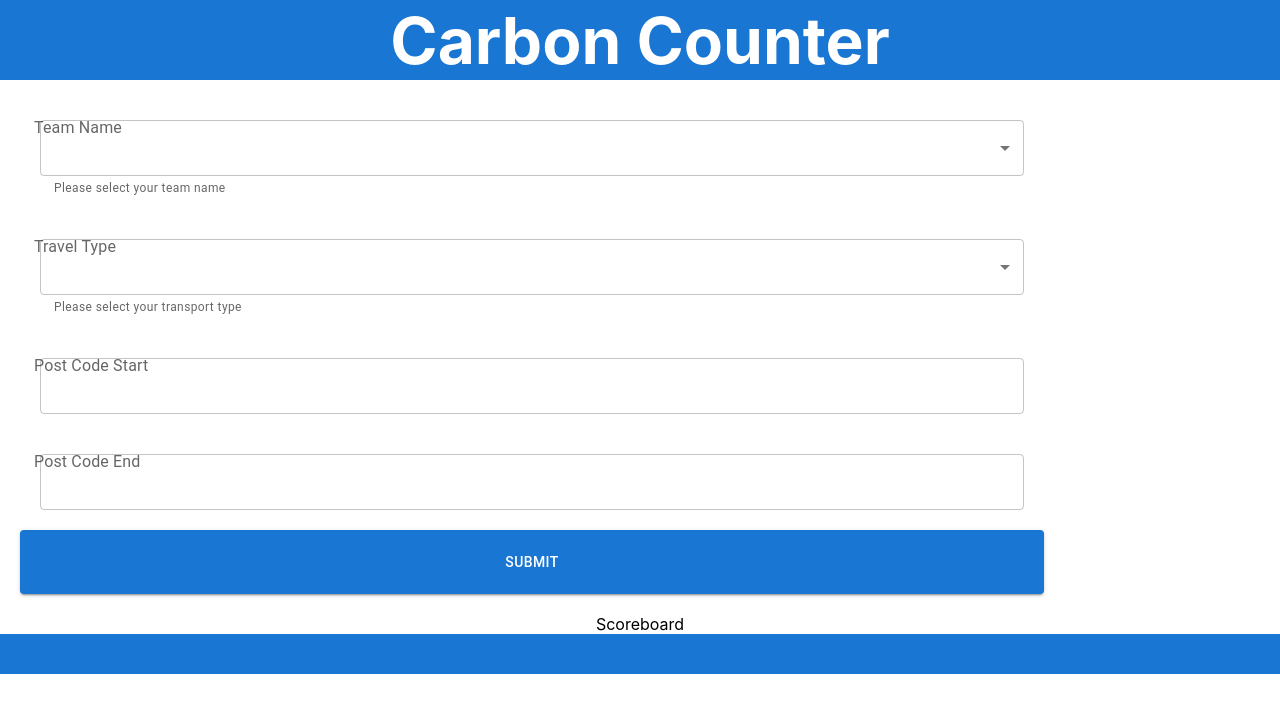
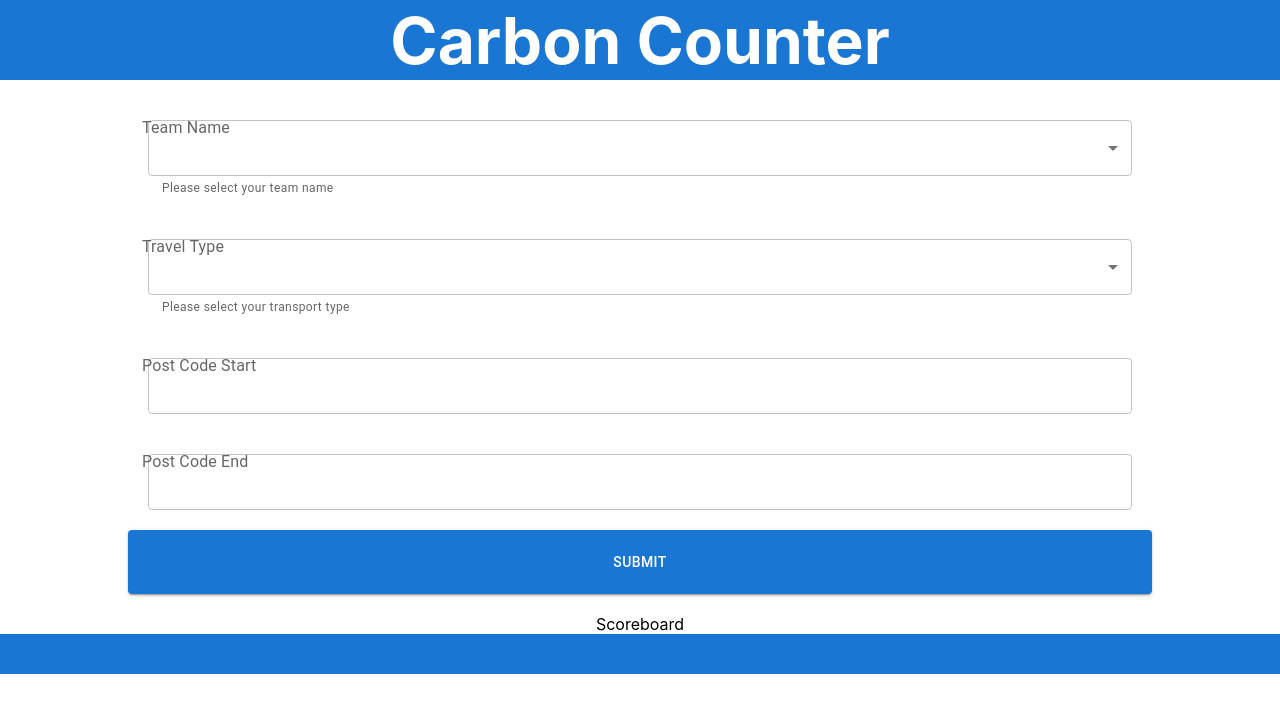
Before and after one commit to afam-io/climate-hackathon, a React (Create React App) app: page / in a window 1280 px wide. Shown: the top 712 px of the page. Built offline with nearby package versions, Linux system fonts and the light colour scheme.

Commit message:
centered app

```diff
--- a/src/App.css
+++ b/src/App.css
@@ -56,3 +56,9 @@
   width: 100vw;
   background-color: #1976d2;
 }
+
+.app-container {
+  display: flex;
+  flex-direction: column;
+  align-items: center;
+}
--- a/src/App.js
+++ b/src/App.js
@@ -7,10 +7,12 @@ import Footer from './components/Footer';
 function App() {
   return (
     <div className='App'>
-      <Header />
-      <CarbonForm />
-      <Scoreboard />
-      <Footer />
+      <div className='app-container'>
+        <Header />
+        <CarbonForm />
+        <Scoreboard />
+        <Footer />
+      </div>
     </div>
   );
 }
```
